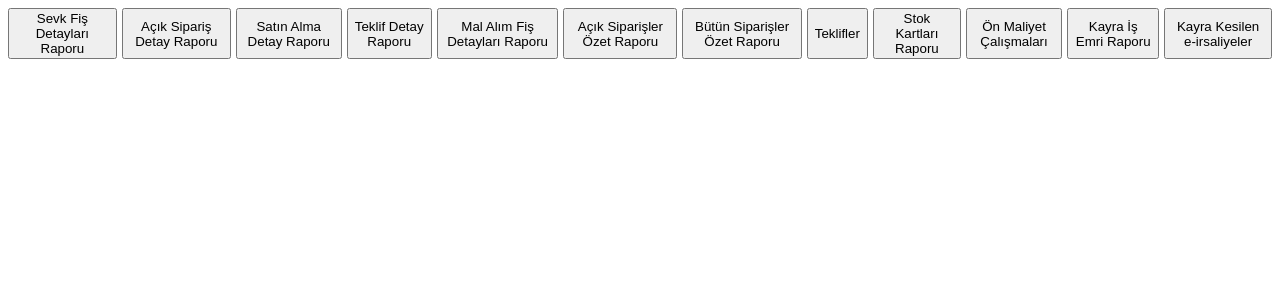
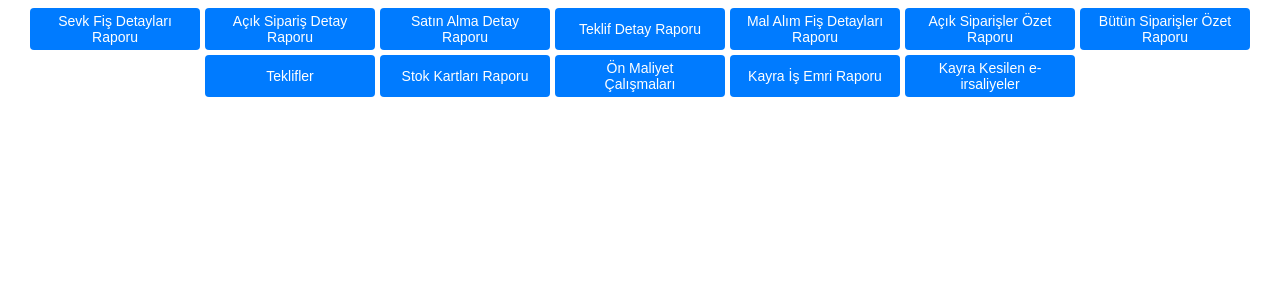
Before and after one commit to serkanisyapan/mssql-connect, a React (Vite) app in the folder client/: page / in a window 1280 px wide. Shown: the top 300 px of the page. Built offline with nearby package versions, Linux system fonts and the light colour scheme.

Commit message:
new styling to buttons

```diff
--- a/client/src/App.css
+++ b/client/src/App.css
@@ -44,3 +44,28 @@
 .styled-table tr:hover {
   background-color: #f1f1f1;
 }
+
+button {
+  padding: 5px 15px;
+  font-size: 14px;
+  color: white;
+  background-color: #007bff; /* A nice blue shade */
+  border: none;
+  border-radius: 4px;
+  cursor: pointer;
+  transition: background-color 0.3s ease, transform 0.2s ease;
+}
+
+button:hover {
+  background-color: #0056b3; /* Slightly darker blue on hover */
+}
+
+button:active {
+  transform: scale(0.98); /* Subtle shrink effect when clicked */
+}
+
+button:disabled {
+  background-color: #cccccc; /* Gray for disabled state */
+  cursor: not-allowed; /* Show 'not-allowed' cursor */
+  opacity: 0.7; /* Slight transparency for disabled button */
+}
--- a/client/src/App.jsx
+++ b/client/src/App.jsx
@@ -75,9 +75,9 @@ function App() {
 
   return (
     <>
-      <div style={{display: "flex", gap: "5px"}}>
+      <div style={{display: "flex", gap: "5px", flexFlow: "row wrap", justifyContent: "center"}}>
         {butonlar.map((buton, id) => (
-          <button disabled={isLoading} key={id} onClick={() => {
+          <button style={{width: "170px"}} disabled={isLoading || raporName === buton.butonAdi} key={id} onClick={() => {
             fetchDetayRaporu(`${buton.sorgu}`)
             setRaporName(buton.butonAdi)
           }}>{buton.butonAdi}</button>
```
